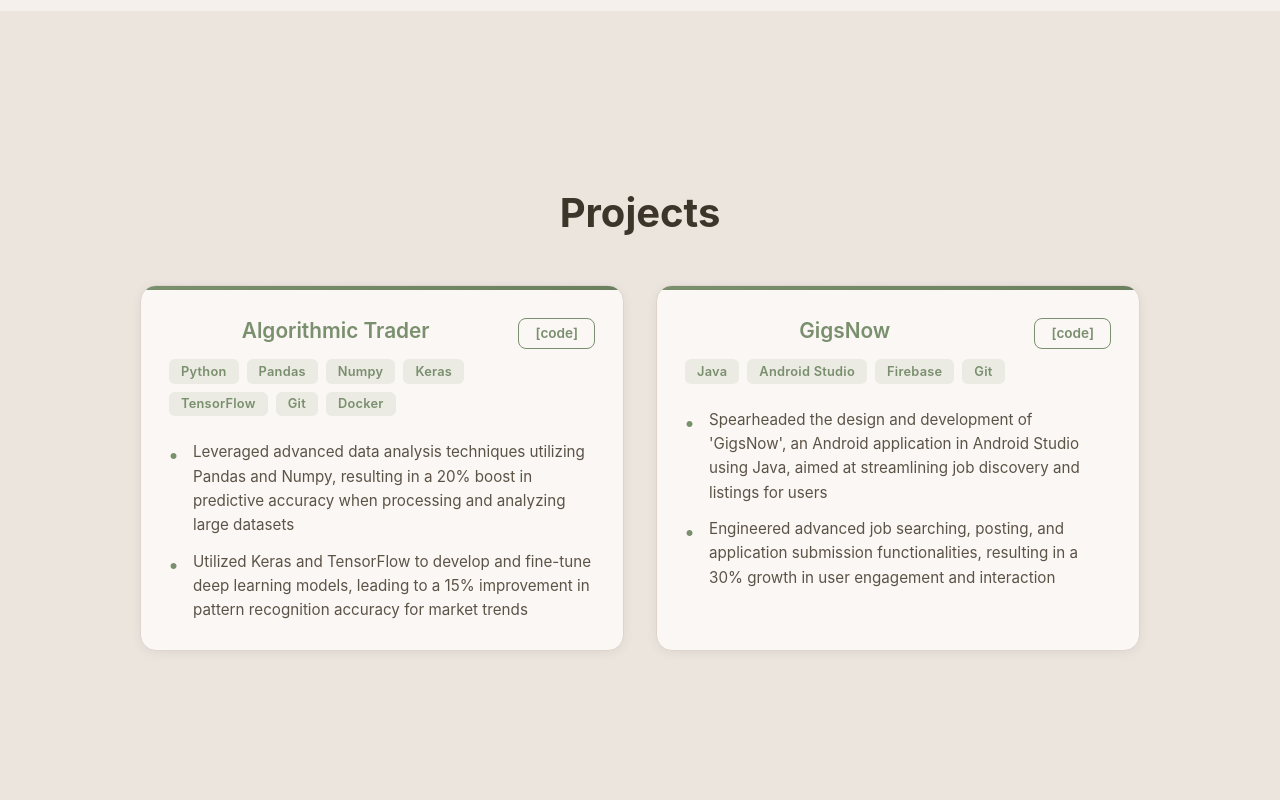
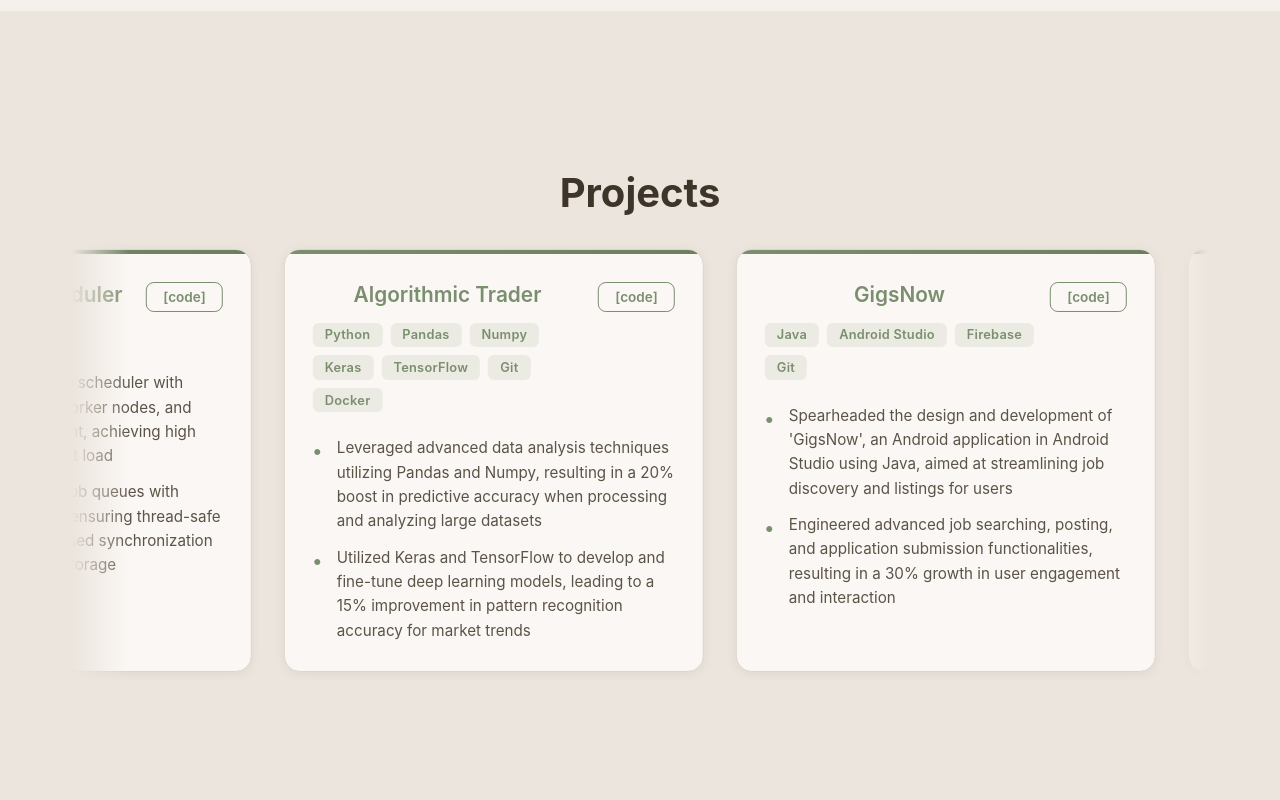
Before and after one commit to sharma-sourabh3435/portfolio, a React (Create React App) app: page / in a window 1280 px wide. Shown: the part 1820-2620 px from the top of the page. Built offline with nearby package versions, Linux system fonts and the light colour scheme.

Commit message:
add scheduler to project section and add auto scroller for project section

```diff
--- a/src/App.css
+++ b/src/App.css
@@ -81,6 +81,11 @@ body {
 
 * {
   max-width: 100%;
+}
+
+.projects-marquee,
+.projects-marquee * {
+  max-width: none;
 }
 
 /* General heading styles for dark mode */
@@ -355,13 +360,37 @@ h1, h2, h3, h4, h5, h6 {
 }
 
 /* Projects section styles */
-.projects-grid {
-  display: grid;
-  grid-template-columns: repeat(auto-fit, minmax(340px, 1fr));
+.projects-marquee {
+  width: 100%;
+  overflow: hidden;
+  padding: 1rem 0;
+  mask-image: linear-gradient(to right, transparent, black 5%, black 95%, transparent);
+  -webkit-mask-image: linear-gradient(to right, transparent, black 5%, black 95%, transparent);
+}
+
+.projects-track {
+  display: flex;
+  width: max-content;
+  animation: marquee-scroll 35s linear infinite;
+}
+
+.projects-marquee:hover .projects-track {
+  animation-play-state: paused;
+}
+
+@keyframes marquee-scroll {
+  0% {
+    transform: translateX(0);
+  }
+  100% {
+    transform: translateX(-50%);
+  }
+}
+
+.projects-set {
+  display: flex;
   gap: 2rem;
-  padding: 1rem 0;
-  max-width: 1000px;
-  margin: 2rem auto 0;
+  padding-right: 2rem;
 }
 
 .project-card {
@@ -370,10 +399,13 @@ h1, h2, h3, h4, h5, h6 {
   padding: 0;
   box-shadow: 0 2px 12px rgba(0, 0, 0, 0.06);
   border: 1px solid var(--border-color);
-  transition: all 0.3s cubic-bezier(0.4, 0, 0.2, 1);
+  transition: transform 0.3s cubic-bezier(0.4, 0, 0.2, 1), box-shadow 0.3s ease, border-color 0.3s ease;
   overflow: hidden;
   display: flex;
   flex-direction: column;
+  width: 420px;
+  min-width: 420px;
+  flex-shrink: 0;
 }
 
 .project-card:hover {
@@ -507,6 +539,14 @@ h1, h2, h3, h4, h5, h6 {
   }
 
   /* Projects mobile styles */
+  .project-card {
+    width: 320px;
+    min-width: 320px;
+  }
+
+  .projects-track {
+    animation-duration: 25s;
+  }
 
   .project-card-body {
     padding: 1.25rem;
@@ -520,6 +560,23 @@ h1, h2, h3, h4, h5, h6 {
 
   .project-tech {
     margin-top: 0.5rem;
+  }
+}
+
+@media (max-width: 480px) {
+  .project-card {
+    width: 280px;
+    min-width: 280px;
+  }
+
+  .projects-track {
+    animation-duration: 20s;
+  }
+}
+
+@media (prefers-reduced-motion: reduce) {
+  .projects-track {
+    animation-play-state: paused;
   }
 }
 
--- a/src/App.js
+++ b/src/App.js
@@ -128,26 +128,54 @@ function App() {
         <section id="projects" className="section">
           <div className="container">
             <h2>Projects</h2>
-            <div className="projects-grid">
-                  <div className="project-card">
+            <div className="projects-marquee">
+              <div className="projects-track">
+                {[...Array(2)].map((_, setIndex) => (
+                  <div className="projects-set" key={setIndex} aria-hidden={setIndex > 0}>
+                    {[
+                      {
+                        title: 'Distributed Job Scheduler',
+                        tech: ['Go', 'SQLite'],
+                        link: 'https://github.com/sharma-sourabh3435/job-scheduler',
+                        bullets: [
+                          'Engineered distributed job scheduler with REST API, fault-tolerant worker nodes, and automatic job reassignment, achieving high reliability under concurrent load',
+                          'Implemented concurrent job queues with goroutines and channels, ensuring thread-safe operations with mutex-based synchronization and persistent database storage',
+                        ],
+                      },
+                      {
+                        title: 'Algorithmic Trader',
+                        tech: ['Python', 'Pandas', 'Numpy', 'Keras', 'TensorFlow', 'Git', 'Docker'],
+                        link: 'https://github.com/sharma-sourabh3435/ready_trader_go',
+                        bullets: [
+                          'Leveraged advanced data analysis techniques utilizing Pandas and Numpy, resulting in a 20% boost in predictive accuracy when processing and analyzing large datasets',
+                          'Utilized Keras and TensorFlow to develop and fine-tune deep learning models, leading to a 15% improvement in pattern recognition accuracy for market trends',
+                        ],
+                      },
+                      {
+                        title: 'GigsNow',
+                        tech: ['Java', 'Android Studio', 'Firebase', 'Git'],
+                        link: 'https://github.com/sharma-sourabh3435/Odd-Jobs',
+                        bullets: [
+                          "Spearheaded the design and development of 'GigsNow', an Android application in Android Studio using Java, aimed at streamlining job discovery and listings for users",
+                          'Engineered advanced job searching, posting, and application submission functionalities, resulting in a 30% growth in user engagement and interaction',
+                        ],
+                      },
+                    ].map((project, i) => (
+                      <div className="project-card" key={i}>
                         <div className="project-card-accent"></div>
                         <div className="project-card-body">
                           <div className="project-header">
                             <div className="project-title">
-                        <h3>Algorithmic Trader</h3>
+                              <h3>{project.title}</h3>
                               <div className="project-tech">
-                          <span>Python</span>
-                          <span>Pandas</span>
-                          <span>Numpy</span>
-                          <span>Keras</span>
-                          <span>TensorFlow</span>
-                          <span>Git</span>
-                          <span>Docker</span>
+                                {project.tech.map((t) => (
+                                  <span key={t}>{t}</span>
+                                ))}
                               </div>
                             </div>
                             <div className="project-links">
                               <a
-                          href="https://github.com/sharma-sourabh3435/ready_trader_go"
+                                href={project.link}
                                 target="_blank"
                                 rel="noopener noreferrer"
                                 className="project-link"
@@ -157,41 +185,15 @@ function App() {
                             </div>
                           </div>
                           <ul className="project-list">
-                      <li>Leveraged advanced data analysis techniques utilizing Pandas and Numpy, resulting in a 20% boost in predictive accuracy when processing and analyzing large datasets</li>
-                      <li>Utilized Keras and TensorFlow to develop and fine-tune deep learning models, leading to a 15% improvement in pattern recognition accuracy for market trends</li>
+                            {project.bullets.map((b, j) => (
+                              <li key={j}>{b}</li>
+                            ))}
                           </ul>
                         </div>
                       </div>
-
-                  <div className="project-card">
-                    <div className="project-card-accent"></div>
-                    <div className="project-card-body">
-                    <div className="project-header">
-                      <div className="project-title">
-                        <h3>GigsNow</h3>
-                        <div className="project-tech">
-                          <span>Java</span>
-                          <span>Android Studio</span>
-                          <span>Firebase</span>
-                          <span>Git</span>
+                    ))}
                   </div>
-                      </div>
-                      <div className="project-links">
-                        <a
-                          href="https://github.com/sharma-sourabh3435/Odd-Jobs"
-                          target="_blank"
-                          rel="noopener noreferrer"
-                          className="project-link"
-                        >
-                          [code]
-                        </a>
-                      </div>
-                    </div>
-                    <ul className="project-list">
-                      <li>Spearheaded the design and development of 'GigsNow', an Android application in Android Studio using Java, aimed at streamlining job discovery and listings for users</li>
-                      <li>Engineered advanced job searching, posting, and application submission functionalities, resulting in a 30% growth in user engagement and interaction</li>
-                    </ul>
-                    </div>
+                ))}
               </div>
             </div>
           </div>
--- a/src/Footer.js
+++ b/src/Footer.js
@@ -33,7 +33,7 @@ function Footer() {
         </div>
         <div className="footer-credit">
           <p>Made by me</p>
-          <p className="vibe-coded">✦ vibe coded ✦</p>
+          <p className="vibe-coded">✦ ~30% vibe coded ✦</p>
         </div>
       </div>
     </footer>
```
Lines whose indentation alone changed are shown as unchanged.
